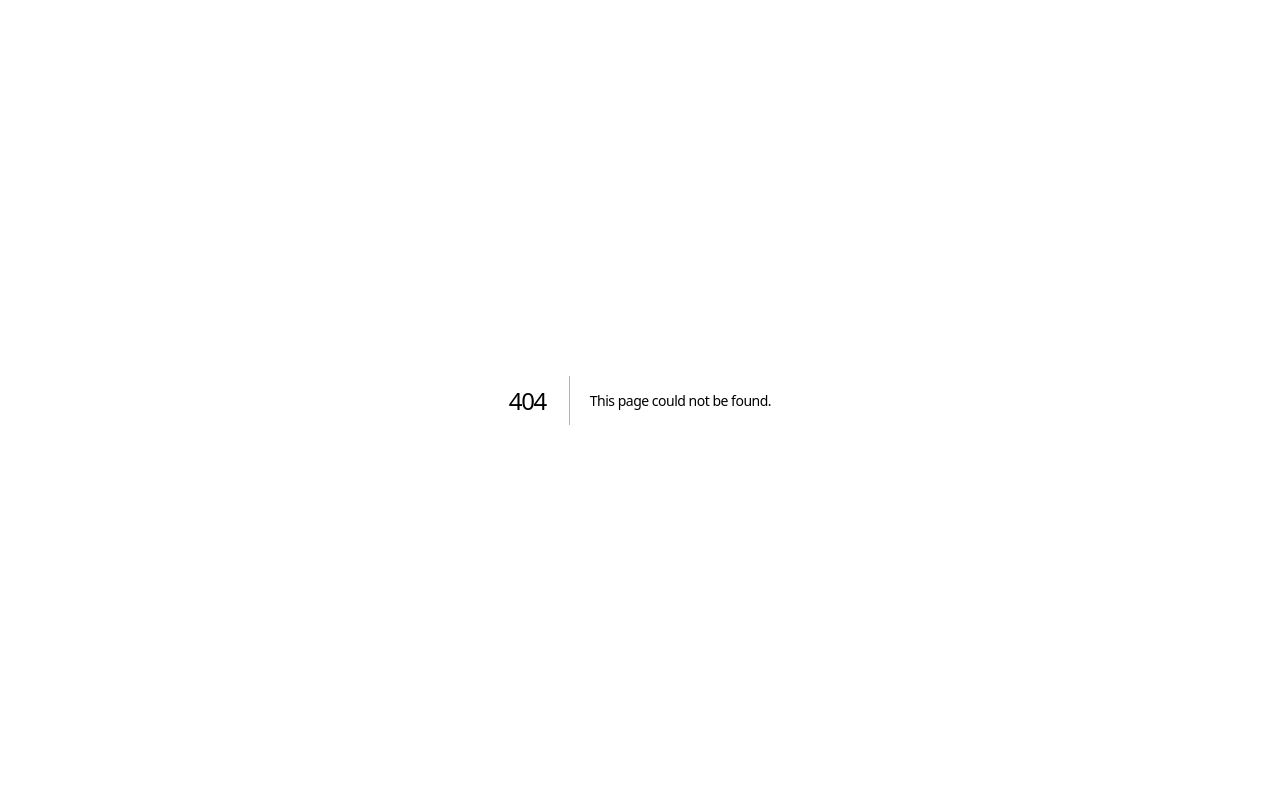
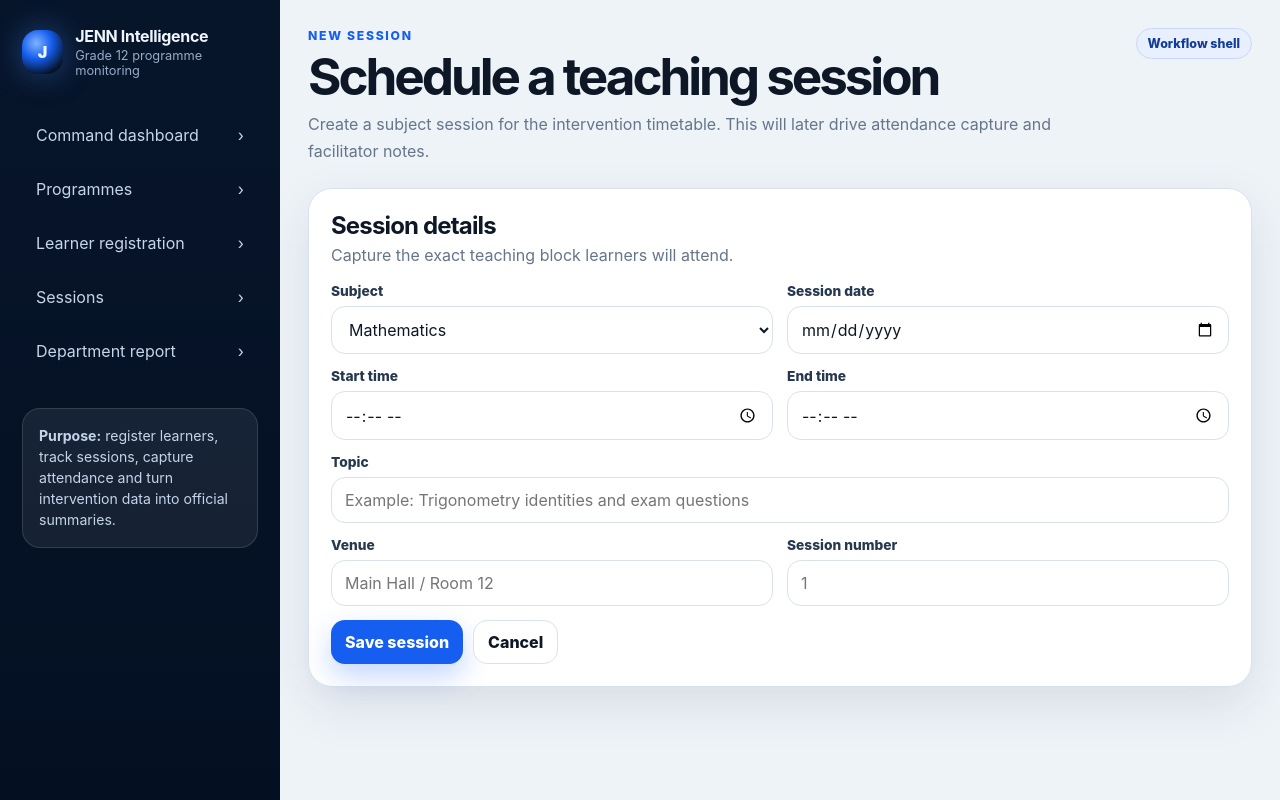
Before and after one commit to sbaj179/jenn-programme-intelligence, a Next.js app: page /sessions/new in a window 1280 px wide. Before the commit this address had no page. Built offline with nearby package versions, Linux system fonts and the light colour scheme.

Commit message:
Add new session form shell

```diff
--- /dev/null
+++ b/src/app/sessions/new/page.jsx
@@ -0,0 +1,66 @@
+import AppShell from '@/components/AppShell'
+import { demoSubjects } from '@/lib/demo-data'
+
+export default function NewSessionPage() {
+  return (
+    <AppShell>
+      <header className="page-header">
+        <div>
+          <p className="eyebrow">New session</p>
+          <h1>Schedule a teaching session</h1>
+          <p className="lead">
+            Create a subject session for the intervention timetable. This will later drive attendance capture and facilitator notes.
+          </p>
+        </div>
+        <span className="badge">Workflow shell</span>
+      </header>
+
+      <section className="panel">
+        <div className="panel-header">
+          <div>
+            <h2>Session details</h2>
+            <p>Capture the exact teaching block learners will attend.</p>
+          </div>
+        </div>
+        <form className="form-grid">
+          <div className="field">
+            <label>Subject</label>
+            <select defaultValue="Mathematics">
+              {demoSubjects.map((subject) => (
+                <option key={subject.id}>{subject.name}</option>
+              ))}
+            </select>
+          </div>
+          <div className="field">
+            <label>Session date</label>
+            <input type="date" />
+          </div>
+          <div className="field">
+            <label>Start time</label>
+            <input type="time" />
+          </div>
+          <div className="field">
+            <label>End time</label>
+            <input type="time" />
+          </div>
+          <div className="field full">
+            <label>Topic</label>
+            <input placeholder="Example: Trigonometry identities and exam questions" />
+          </div>
+          <div className="field">
+            <label>Venue</label>
+            <input placeholder="Main Hall / Room 12" />
+          </div>
+          <div className="field">
+            <label>Session number</label>
+            <input type="number" placeholder="1" />
+          </div>
+          <div className="button-row full">
+            <button type="button" className="btn primary">Save session</button>
+            <button type="button" className="btn secondary">Cancel</button>
+          </div>
+        </form>
+      </section>
+    </AppShell>
+  )
+}
```
